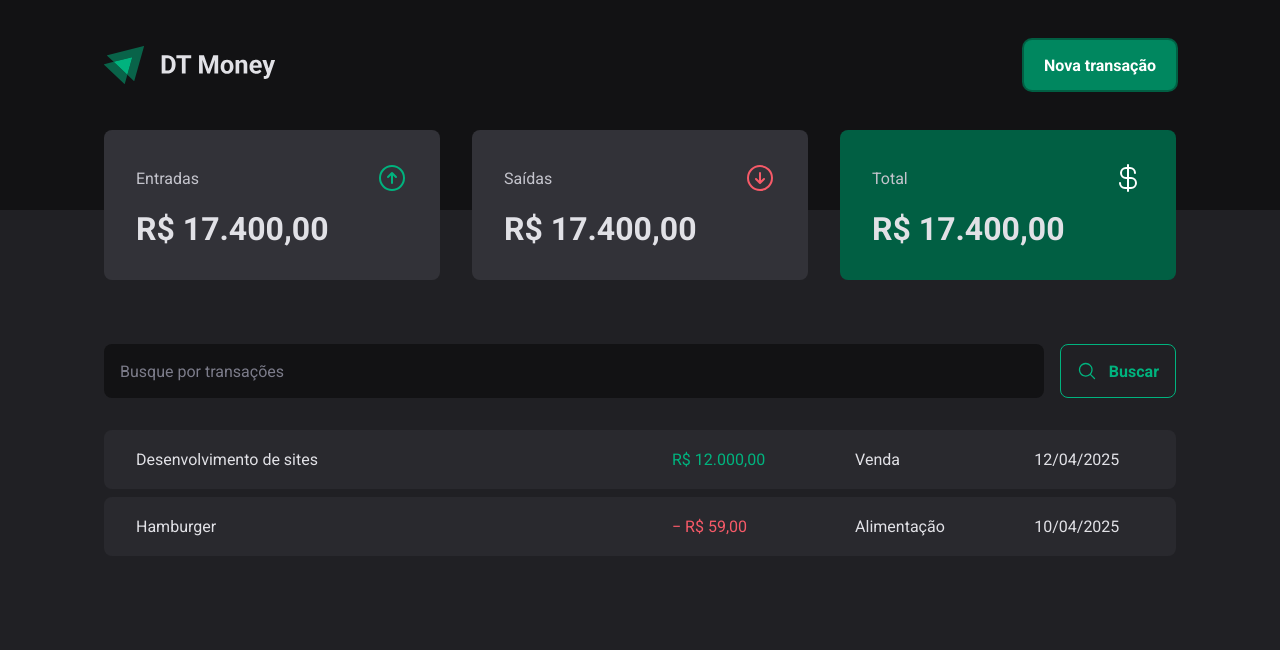
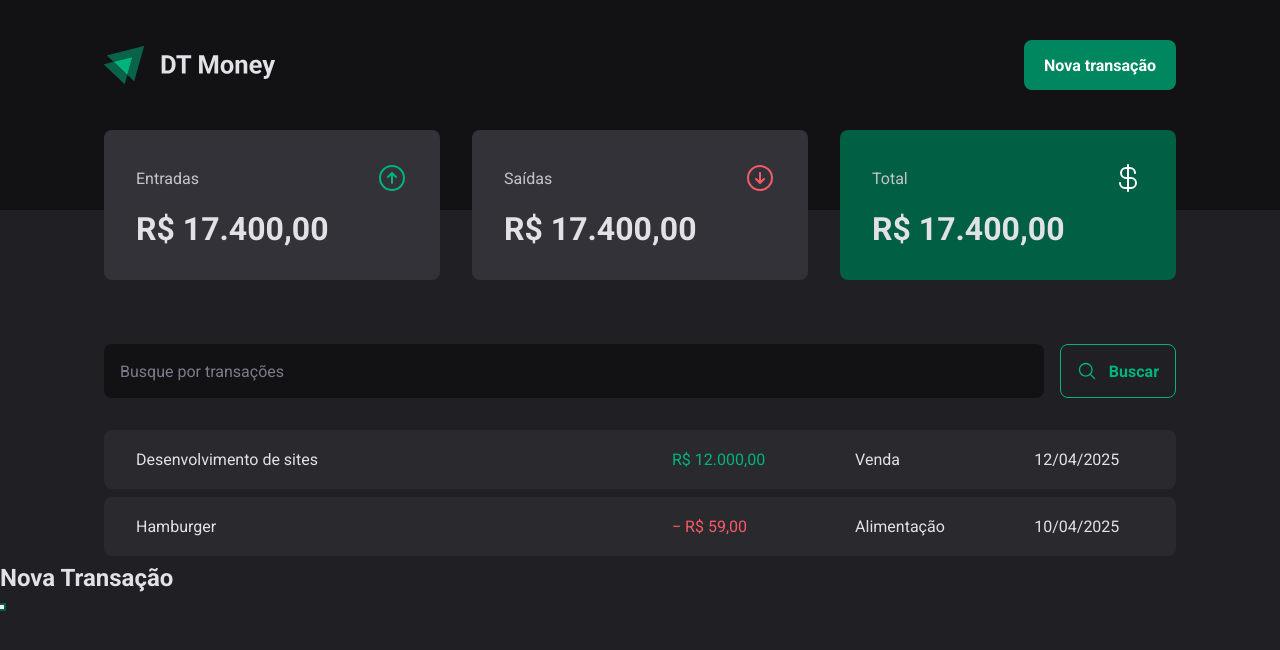
Before and after one commit to guilherme-s-barros/03-dt-money, a React (Vite) app: page / in a window 1280 px wide. Both pictures are taken after a click on the button "Nova transação". Shown: the top 650 px of the page. Built offline with nearby package versions, Linux system fonts and the light colour scheme.

Commit message:
Estrutura visual - Criando um modal acessível

```diff
--- a/package.json
+++ b/package.json
@@ -10,6 +10,7 @@
   },
   "dependencies": {
     "@phosphor-icons/react": "^2.1.10",
+    "@radix-ui/react-dialog": "^1.1.14",
     "react": "^19.1.0",
     "react-dom": "^19.1.0",
     "styled-components": "^6.1.19"
--- a/src/components/header/index.tsx
+++ b/src/components/header/index.tsx
@@ -1,4 +1,10 @@
-import { HeaderContainer, HeaderContent, NewTransactionButton } from './styles'
+import * as Dialog from '@radix-ui/react-dialog'
+
+import {
+  HeaderContainer,
+  HeaderContent,
+  NewTransactionButton
+} from './styles'
 
 export function Header() {
   return (
@@ -6,9 +12,20 @@
       <HeaderContent>
         <img src="/logo.svg" alt="DT Money logo" />
 
-        <NewTransactionButton>
-          Nova transação
-        </NewTransactionButton>
+        <Dialog.Root>
+          <Dialog.Trigger asChild>
+            <NewTransactionButton>
+              Nova transação
+            </NewTransactionButton>
+          </Dialog.Trigger>
+          <Dialog.Portal>
+            <Dialog.Overlay />
+            <Dialog.Content>
+              <Dialog.Title>Nova Transação</Dialog.Title>
+              <Dialog.Close />
+            </Dialog.Content>
+          </Dialog.Portal>
+        </Dialog.Root>
       </HeaderContent>
     </HeaderContainer>
   )
```
Also changed, not shown: 1 other file (tests, documents, lock files or other folders).
